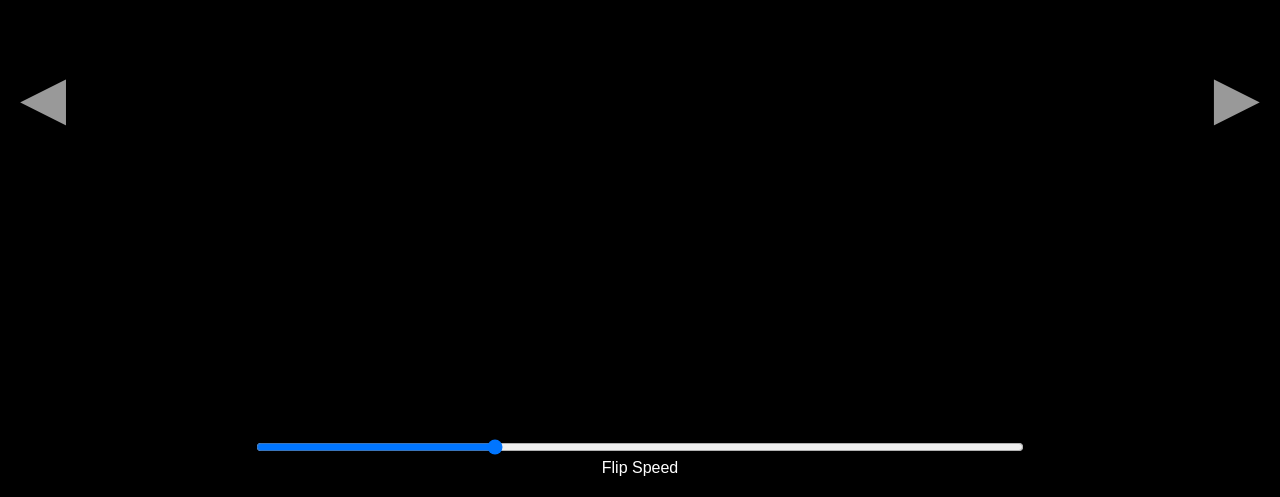
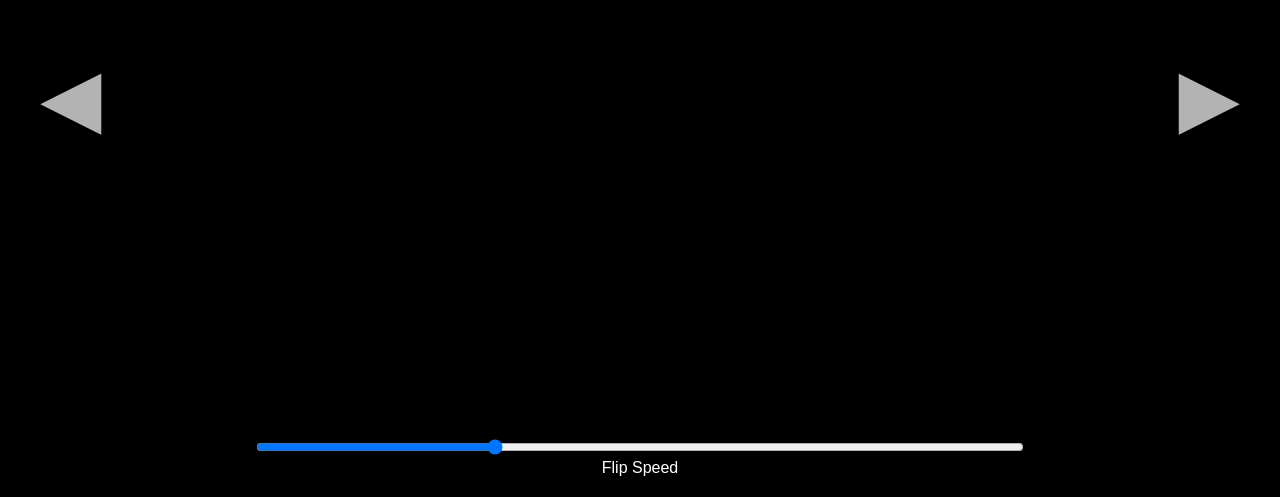
Before and after one commit to joe11121969/french-revolution-americanstyle, a plain HTML site: page index.html in a window 1280 px wide. Shown: the part 303-800 px from the top of the page. Drawn offline with Linux system fonts and the light colour scheme.

Commit message:
Enhance navButton styles for improved visibility
Increased font size, z-index, and opacity of navigation button for better visibility and interaction.

```diff
--- a/index.html
+++ b/index.html
@@ -39,12 +39,13 @@
     position: fixed;
     top: 50%;
     transform: translateY(-50%);
-    font-size: 60px;
+    font-size: 80px;
     color: white;
     cursor: pointer;
-    z-index: 99999;
+    z-index: 999999; /* ← FIX: above everything */
     user-select: none;
-    opacity: 0.6;
+    opacity: 0.7;
+    padding: 20px; /* ← FIX: bigger click area */
   }
 
   .navButton:hover {
```
